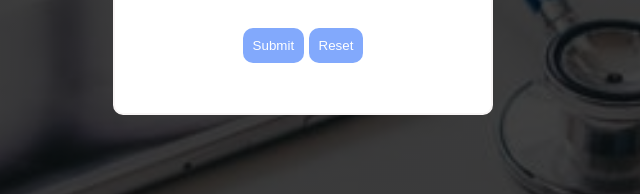
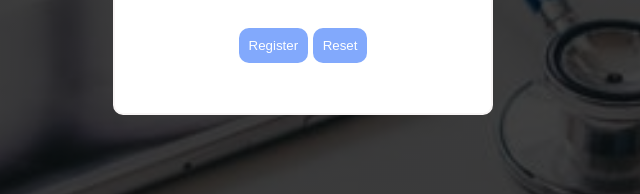
Before and after one commit to Chandana69/project_club, a plain HTML site: page registration.html in a window 1280 px wide. Shown: the part 510-704 px from the top of the page, 337-977 px from the left. Drawn offline with Linux system fonts and the light colour scheme.

Commit message:
2nd commit

```diff
--- a/registration.html
+++ b/registration.html
@@ -88,7 +88,7 @@
 				</tr>
 				<tr>
 					<td colspan="2" align="center" >
-					<a href="doctor.html"><input type="submit" value="Submit" class="btn"></a>
+					<a href="doctor.html"><button type="button" class="btn">Register</button></a>
 					<input type="reset" value="Reset" class="btn">
 					</td>
 				</tr>
```
